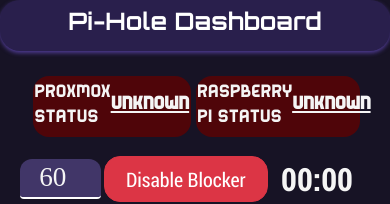
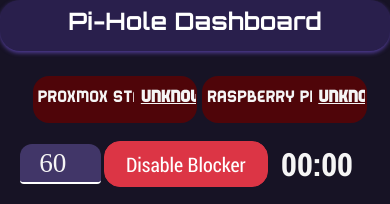
Before and after one commit to neomagic100/Frontend-Dashboard, a Vue app: page / in a window 390 px wide. Shown: the top 204 px of the page. Built offline with nearby package versions, Linux system fonts and the light colour scheme; no server answers.

Commit message:
fixed changed status size

```diff
--- a/src/components/StatusBox.vue
+++ b/src/components/StatusBox.vue
@@ -1,5 +1,5 @@
 <template>
-   <div class="statusBox" :class="[{ 'statusBox--active': status }]" :style="{ backgroundColor: statusColor }">
+   <div class="statusBox" :class="[{ 'statusBox--active': status }]" :style="{ backgroundColor: statusColor || 'darken(slategray, 5%)' }">
       <h4 class="status-text">{{ label }}</h4>
       <h4 class="status-text"><strong class="current-status-text">{{ status ? 'Up' : (status == false) ? 'Down': 'Unknown' }}</strong></h4>
    </div>
@@ -10,7 +10,7 @@
 
 const props = defineProps({ status: Boolean, label: String });
 const statusColor = computed(() => {
-   if (props.status == null) return 'darken(slategray, 5%)';
+   if (props.status == null || props.status == undefined) return 'darken(slategray, 5%)';
    else if (props.status) return 'darken(rgba(0, 200, 0, 0.75), 5%)';
    else if (props.status == false) return 'darken(rgba(200, 0, 0, 0.75), 5%)'
    else return 'darken(slategray, 5%)';
@@ -66,20 +66,25 @@
    .statusBox {
       display: flex;
       flex-direction: row;
-      padding: .1rem .1rem .1rem .1rem;
+      padding: .25rem .1rem .25rem .1rem;
       margin: 0 .15rem 0 .15rem;
       border-radius: 1rem;
       width: 50%;
+      height: 2.9rem;
+      // text-wrap: nowrap;
       .status-text {
          display: inline-flex;
          align-items: center;
-         font-size: 1.3em;
+         font-size: 1.2em;
+         overflow: hidden;
          text-overflow: ellipsis;
+         white-space: nowrap;
+         padding: 0.2rem;
 
          strong {
             font-size: 1em;
             text-decoration: underline;
-            text-overflow: ellipsis;
+            padding: 0.2rem;
          }
    }
 }
```
